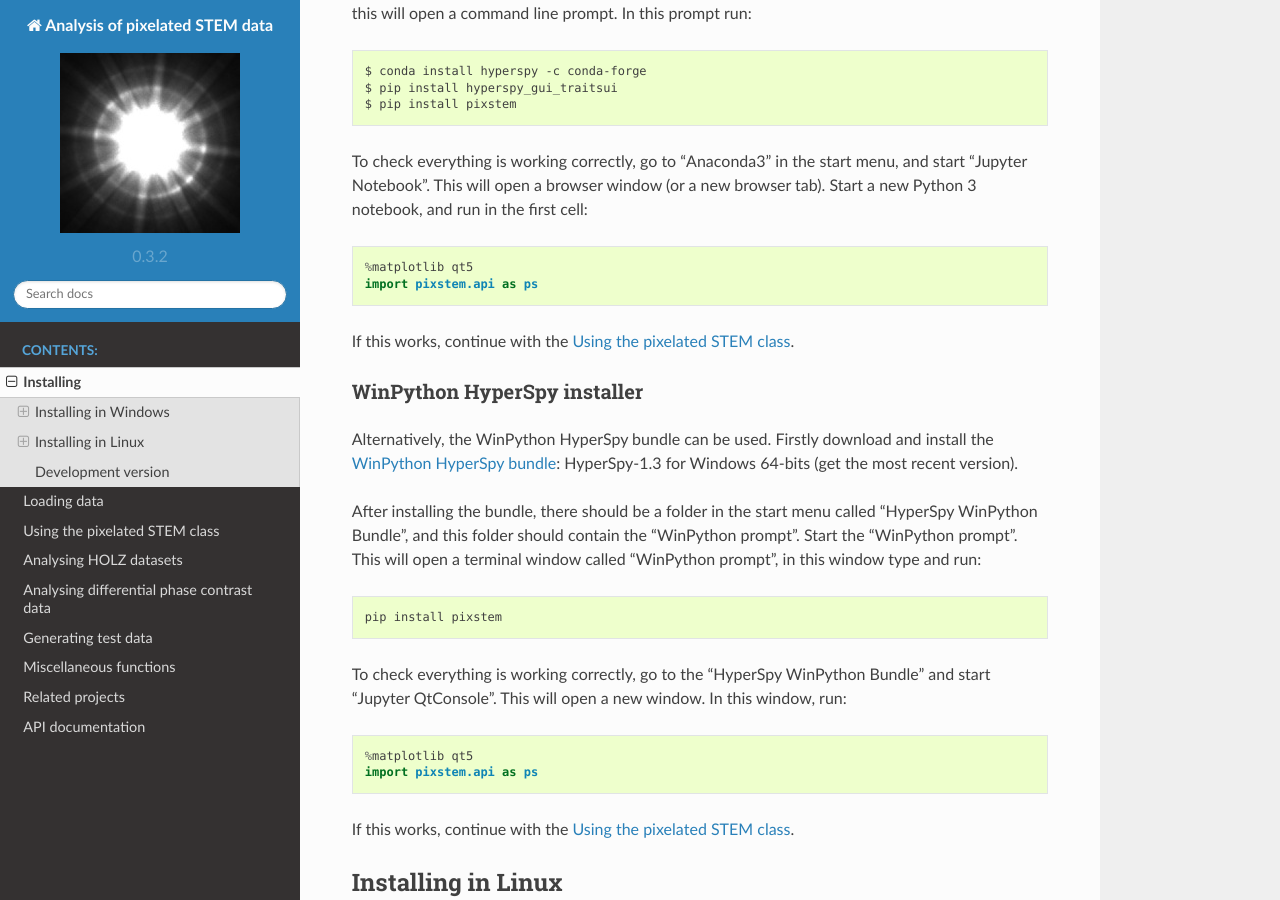
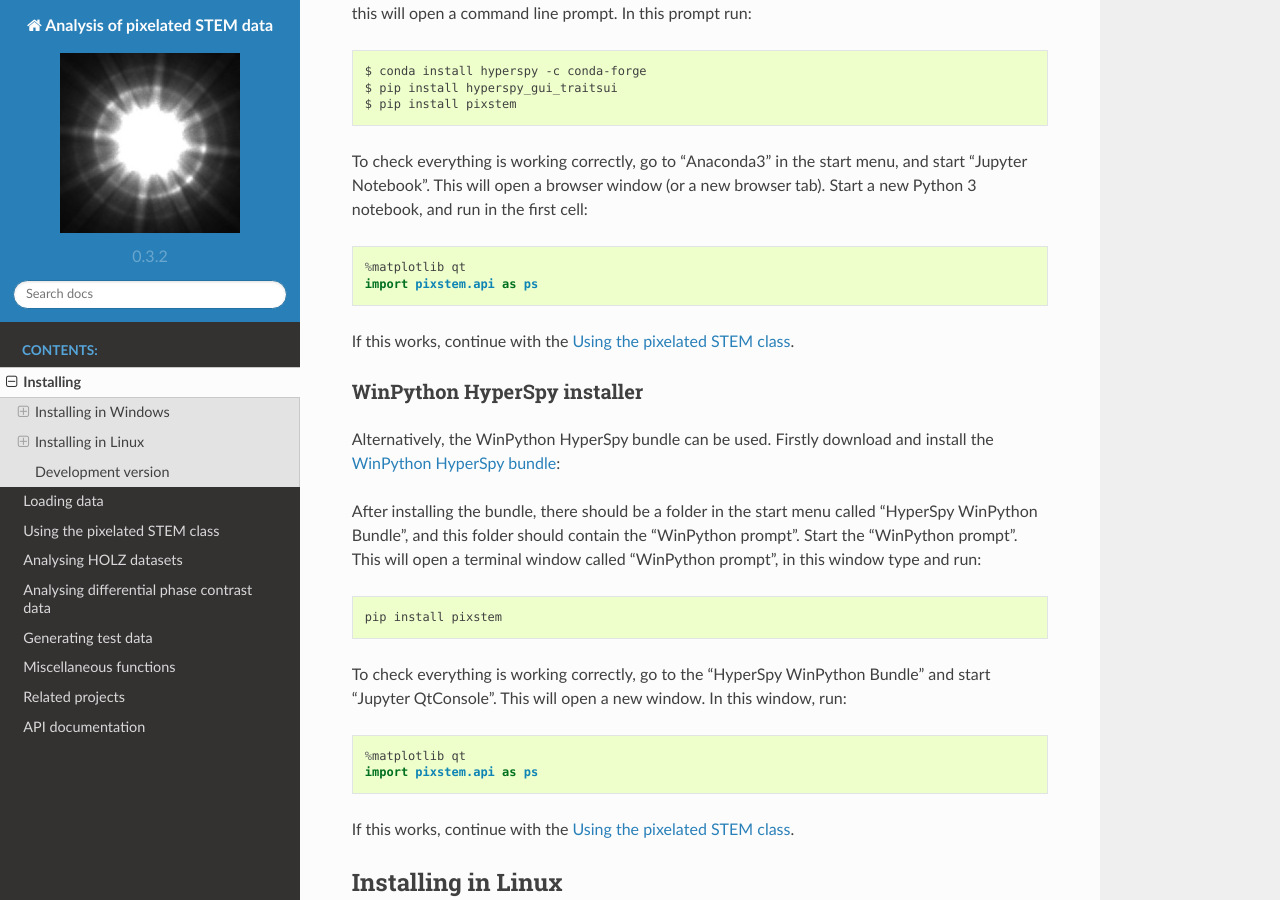
Before and after one commit to pyxem/pyxem, a Sphinx documentation site: the page built from doc/install.rst, in a window 1280 px wide and 900 px high, scrolled down 312 px. Built offline with Sphinx 7.4.7 and the Read the Docs theme 2.0.0, drawn with Linux system fonts in a browser that asks for light colours.

Commit message:
doc: update install information. Change %matplotlib qt5 to qt

```diff
--- a/doc/install.rst
+++ b/doc/install.rst
@@ -26,7 +26,7 @@ Start a new Python 3 notebook, and run in the first cell:
 
 .. code-block:: python
 
-    %matplotlib qt5
+    %matplotlib qt
     import pixstem.api as ps
 
 If this works, continue with the :ref:`using_pixelated_stem_class`.
@@ -36,8 +36,7 @@ WinPython HyperSpy installer
 ****************************
 
 Alternatively, the WinPython HyperSpy bundle can be used.
-Firstly download and install the `WinPython HyperSpy bundle <://github.com/hyperspy/hyperspy-bundle/releases>`_:
-HyperSpy-1.3 for Windows 64-bits (get the most recent version).
+Firstly download and install the `WinPython HyperSpy bundle <https://github.com/hyperspy/hyperspy-bundle/releases>`_:
 
 After installing the bundle, there should be a folder in the start menu called "HyperSpy WinPython Bundle", and this
 folder should contain the "WinPython prompt". Start the "WinPython prompt". This will open a terminal window called
@@ -52,7 +51,7 @@ This will open a new window. In this window, run:
 
 .. code-block:: python
 
-    %matplotlib qt5
+    %matplotlib qt
     import pixstem.api as ps
 
 If this works, continue with the :ref:`using_pixelated_stem_class`.
```
